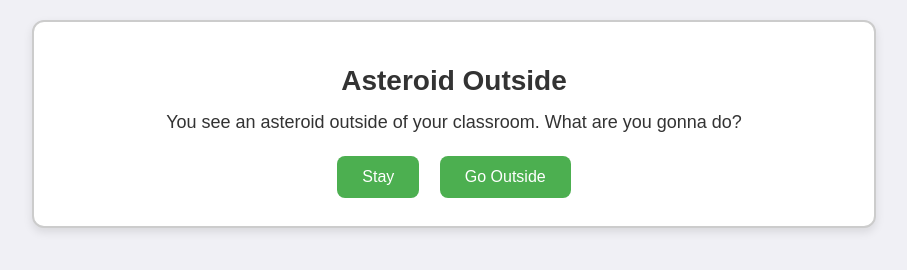
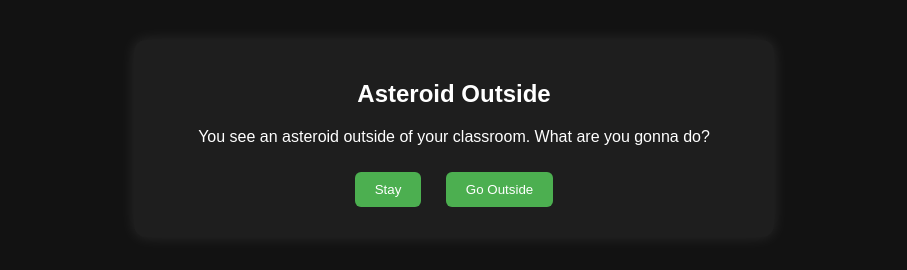
Before and after one commit to Demir-T/my-asteroid-game, a plain HTML site: page index.html in a window 1280 px wide. Shown: the whole page, without its empty margins (186-1093 px from the left). Drawn offline with Linux system fonts and the light colour scheme.

Commit message:
Refactor CSS for dark mode and button styles
Updated styles for dark mode and improved button aesthetics.

```diff
--- a/style.css
+++ b/style.css
@@ -1,9 +1,29 @@
-body { font-family: 'Arial', sans-serif; background-color: #f0f0f5; color: #333; text-align: center; margin:0; padding:0; }
-.question { padding:20px; margin:20px auto; max-width:800px; border:2px solid #ccc; border-radius:12px; background-color:#fff; box-shadow:0 4px 10px rgba(0,0,0,0.1); }
-.question h2 { font-size:28px; margin-bottom:15px; }
-.question p { font-size:18px; margin:15px 0; }
-.question img { max-width:100%; height:auto; margin:10px 0; border-radius:8px; border:1px solid #ddd; }
-button { background-color:#4CAF50; color:white; padding:12px 25px; margin:8px; border:none; border-radius:8px; cursor:pointer; font-size:16px; transition: background-color 0.3s, transform 0.2s; }
-button:hover { background-color:#45a049; transform:scale(1.05); }
-iframe { margin:15px 0; max-width:100%; border-radius:8px; }
-@media(max-width:600px){.question{padding:15px;margin:15px;}button{padding:10px 20px;font-size:14px;}h2{font-size:22px;}p{font-size:16px;}}
+body {
+  font-family: Arial, sans-serif;
+  text-align: center;
+  background-color: #121212;
+  color: white;
+}
+
+.question {
+  margin: 40px auto;
+  max-width: 600px;
+  background-color: #1e1e1e;
+  padding: 20px;
+  border-radius: 12px;
+  box-shadow: 0 0 15px rgba(255,255,255,0.1);
+}
+
+button {
+  background-color: #4caf50;
+  color: white;
+  border: none;
+  padding: 10px 20px;
+  margin: 10px;
+  border-radius: 6px;
+  cursor: pointer;
+}
+
+button:hover {
+  background-color: #45a049;
+}
```
